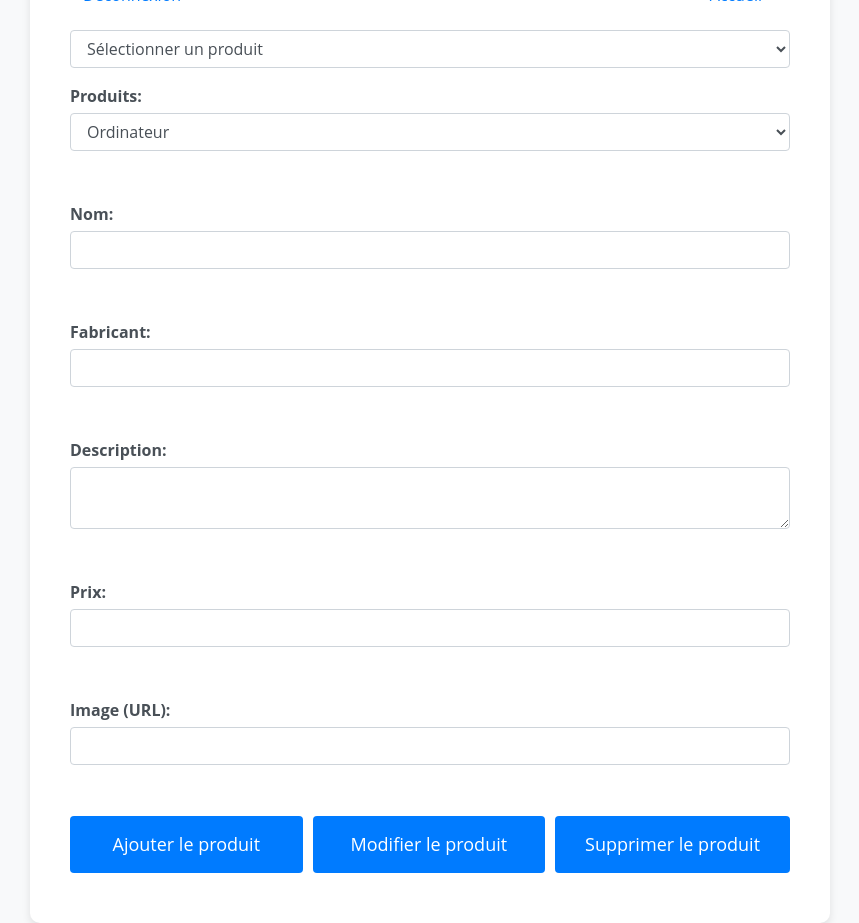
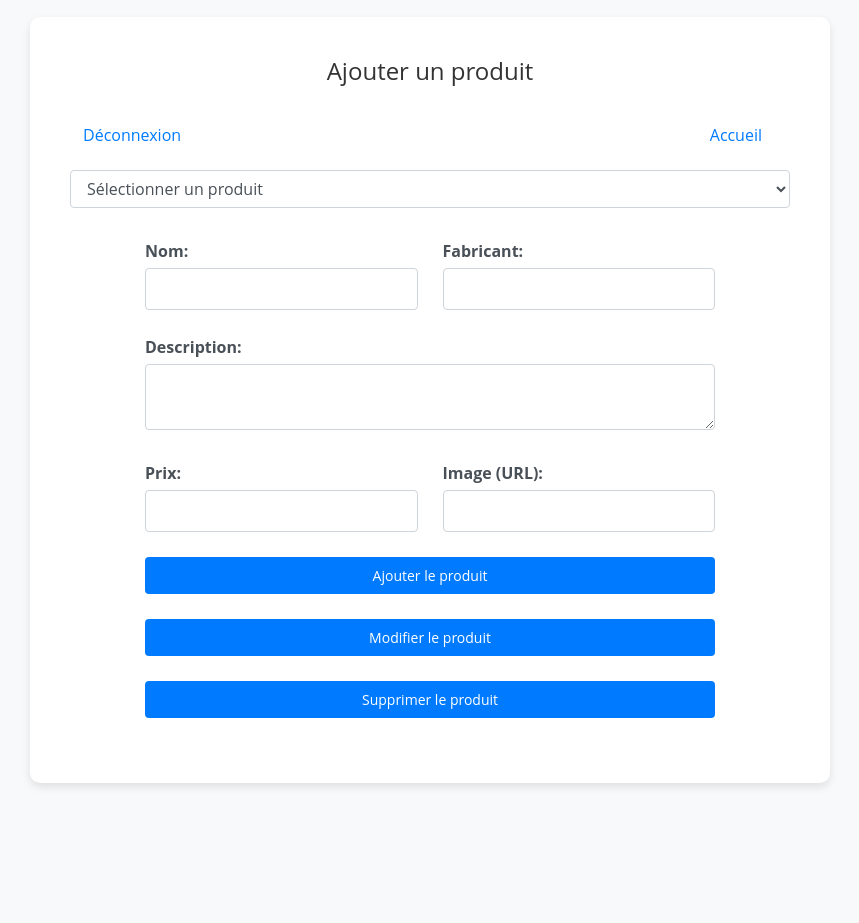
Before and after one commit to MohamedB94/Ecom3, a PHP site: page /admin.php in a window 1280 px wide. Shown: the whole page, without its empty margins (210-1069 px from the left). After the commit the page ends 787 px from the top, so only its background shows below. Run offline with PHP 8.4, Linux system fonts and the light colour scheme; a user stored in the database is signed in; data comes from the database, SQL or seed files in the repository.

Commit message:
rearrangement de la page admin

```diff
--- a/admin.css
+++ b/admin.css
@@ -64,12 +64,12 @@
     background-color: #007bff;
     color: white;
     border: none;
-    padding: 15px 30px;
+    padding: 8px 16px;
     border-radius: 4px;
     cursor: pointer;
-    width: 100%;
+    width: auto;
     box-sizing: border-box;
-    font-size: 18px;
+    font-size: 14px;
     margin-bottom: 10px;
 }
 
@@ -118,6 +118,9 @@
     display: flex;
     flex-direction: column;
     gap: 15px;
+    padding: 15px;
+    max-width: 600px;
+    margin: auto;
 }
 
 /* Style pour les champs de formulaire en ligne */
@@ -143,3 +146,20 @@
     justify-content: space-between;
     gap: 10px;
 }
+
+input[type="text"],
+textarea {
+    margin-bottom: 10px;
+    padding: 8px;
+}
+
+/* Style pour les lignes de formulaire */
+.form-row {
+    display: flex;
+    flex-wrap: wrap;
+    gap: 15px;
+}
+
+.col {
+    flex: 1 1 100px;
+}
--- a/admin.php
+++ b/admin.php
@@ -84,39 +84,35 @@
         <form action="admin.php" method="post">
             <input type="hidden" name="id" id="id">
             <input type="hidden" name="action" id="action" value="ajouter">
-            <div class="form-group">
-                <label for="produits">Produits:</label>
-                <select id="produits" name="produits" class="form-control" required>
-                    <option value="Ordinateur">Ordinateur</option>
-                    <option value="Périphériques">Périphériques</option>
-                    <option value="Composants">Composants</option>
-                </select>
+            <div class="form-row">
+                <div class="col">
+                    <label for="nom">Nom:</label>
+                    <input type="text" id="nom" name="nom">
                 </div>
-            <div class="form-group">
-                <label for="nom">Nom:</label>
-                <input type="text" id="nom" name="nom" class="form-control" required>
+                <div class="col">
+                    <label for="fabricant">Fabricant:</label>
+                    <input type="text" id="fabricant" name="fabricant">
                 </div>
-            <div class="form-group">
-                <label for="fabricant">Fabricant:</label>
-                <input type="text" id="fabricant" name="fabricant" class="form-control" required>
             </div>
-            <div class="form-group">
+            <div class="form-row">
+                <div class="col">
                     <label for="description">Description:</label>
-                <textarea id="description" name="description" class="form-control" required></textarea>
+                    <textarea id="description" name="description"></textarea>
                 </div>
-            <div class="form-group">
+            </div>
+            <div class="form-row">
+                <div class="col">
                     <label for="prix">Prix:</label>
-                <input type="number" id="prix" name="prix" class="form-control" step="0.01" required>
+                    <input type="text" id="prix" name="prix">
                 </div>
-            <div class="form-group">
+                <div class="col">
                     <label for="image">Image (URL):</label>
-                <input type="text" id="image" name="image" class="form-control" required>
+                    <input type="text" id="image" name="image">
                 </div>
-            <div class="action-buttons">
-                <input type="submit" value="Ajouter le produit" class="btn btn-primary" onclick="document.getElementById('action').value='ajouter'">
-                <input type="submit" value="Modifier le produit" class="btn btn-secondary" onclick="document.getElementById('action').value='modifier'">
-                <input type="submit" value="Supprimer le produit" class="btn btn-danger" onclick="document.getElementById('action').value='supprimer'">
             </div>
+            <input type="submit" value="Ajouter le produit">
+            <input type="submit" value="Modifier le produit">
+            <input type="submit" value="Supprimer le produit">
         </form>
     </div>
     <script>
--- a/adminlog.css
+++ b/adminlog.css
@@ -75,3 +75,8 @@
     color: #333;
     margin-bottom: 20px;
 }
+
+.alert {
+    margin-top: 20px;
+    text-align: center;
+}
```
Also changed, not shown: admin_login.php (+14 -1 lines). Lines whose indentation alone changed are shown as unchanged.
